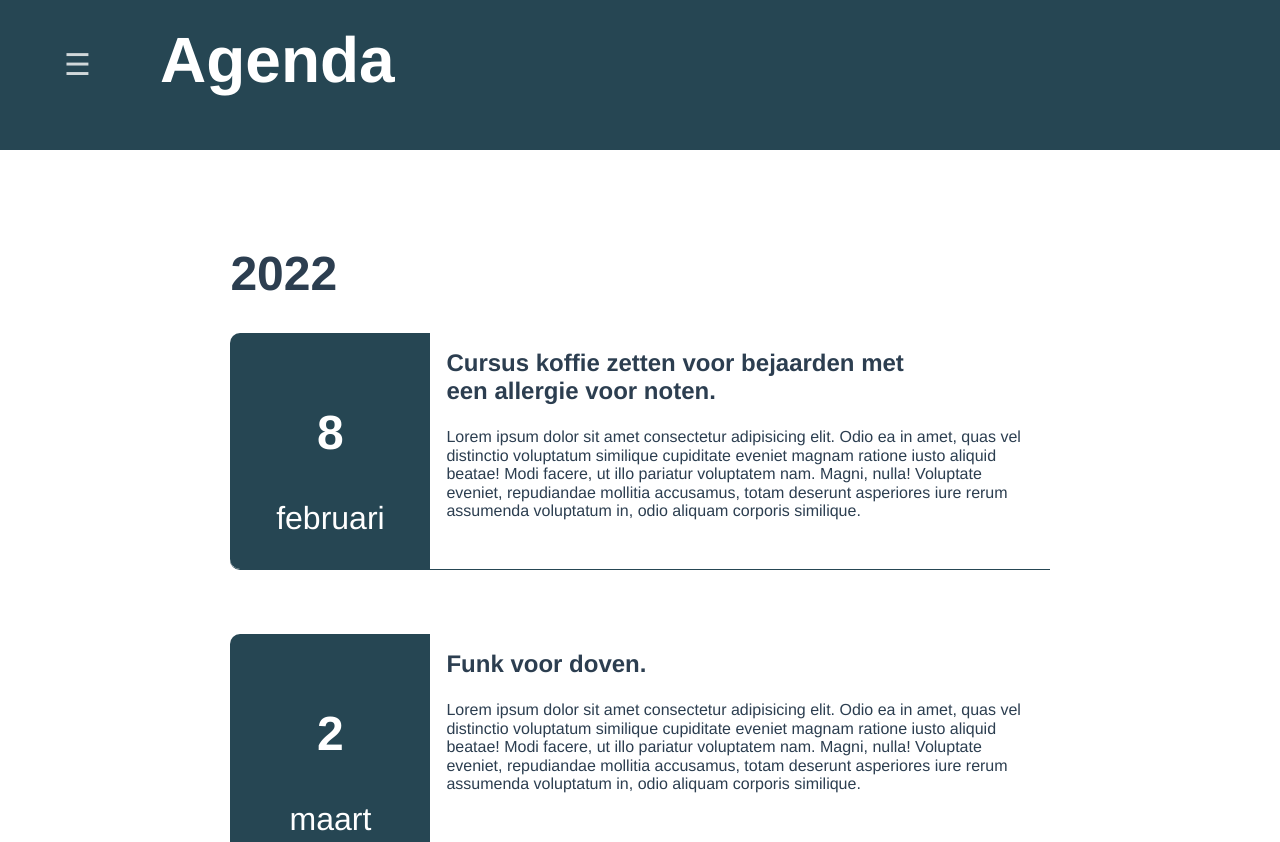
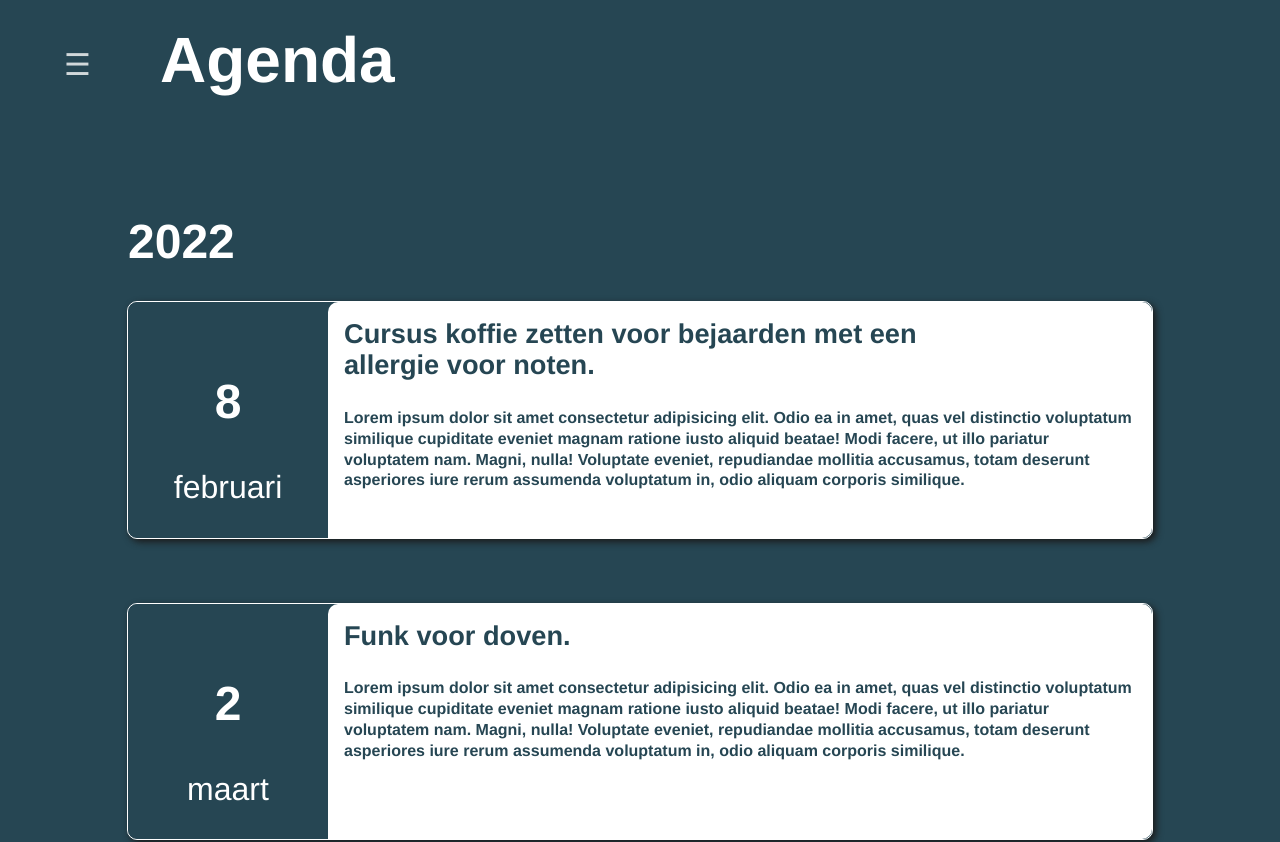
Before and after one commit to DmitriyKozl/woudloper, a Vue app: page /#/agenda in a window 1280 px wide. Shown: the top 842 px of the page. Built offline with nearby package versions, Linux system fonts and the light colour scheme.

Commit message:
add box-shadow

```diff
--- a/src/views/agenda.vue
+++ b/src/views/agenda.vue
@@ -74,21 +74,24 @@ header {
 .eventList {
   @include flexCentered();
   flex-direction: column;
-  width: 80%;
-  margin: auto;
-  padding: 6rem 0;
+  // width: 80%;
+  // margin: auto;
+  padding: 4rem 0;
+  background-color: #264653;
 
   h1 {
     font-size: 3rem;
     text-align: left;
     min-width: 80%;
     margin: auto;
+    color: white;
   }
   &__item {
     @include flexCentered();
-    border-bottom-left-radius: 10px;
-
-    border-bottom: 1px solid #264653;
+    box-shadow: 3px 3px 7px 0px rgb(27, 27, 27);
+    border-radius: 10px;
+    border: 1px solid white;
+    // border-bottom: 1px solid #264653;
     width: 80%;
     min-height: 150px;
     margin: 2rem auto;
@@ -118,11 +121,23 @@ header {
       text-align: left;
       padding: 1rem 1rem 1rem;
       // width: 80%;
+      background-color: white;
+      border-radius: 10px;
+      border-bottom-left-radius: 0;
+
       h3 {
-        font-size: 1.5rem;
+        font-size: 1.7rem;
         margin-right: auto;
         margin-top: 0;
+        color: #264653;
+        text-shadow: 2px 3px 7px 3px rgb(47, 47, 47);
+
         width: 80%;
+      }
+      p {
+        font-weight: bolder;
+        color: #264653;
+        line-height: 1.3;
       }
     }
   }
```
